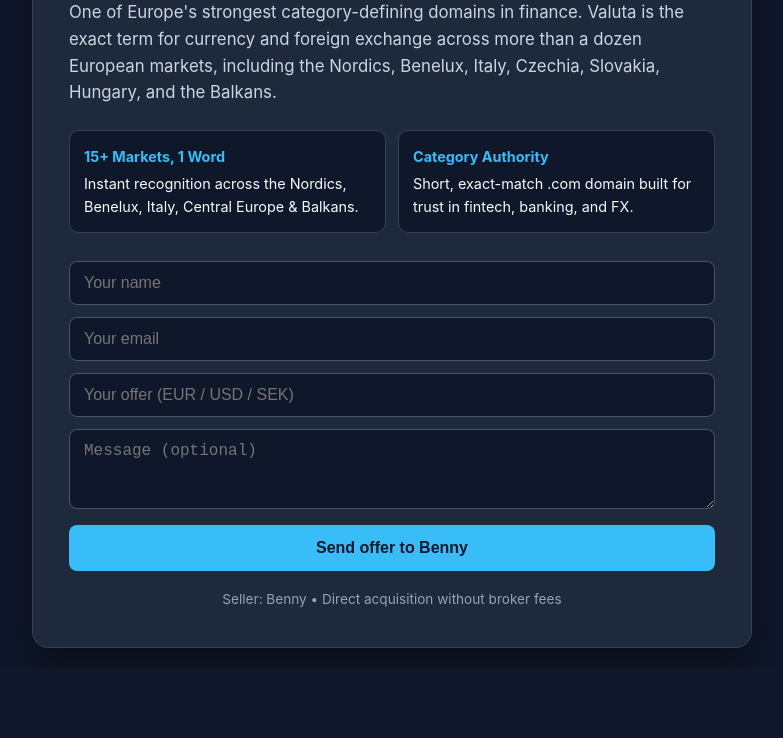
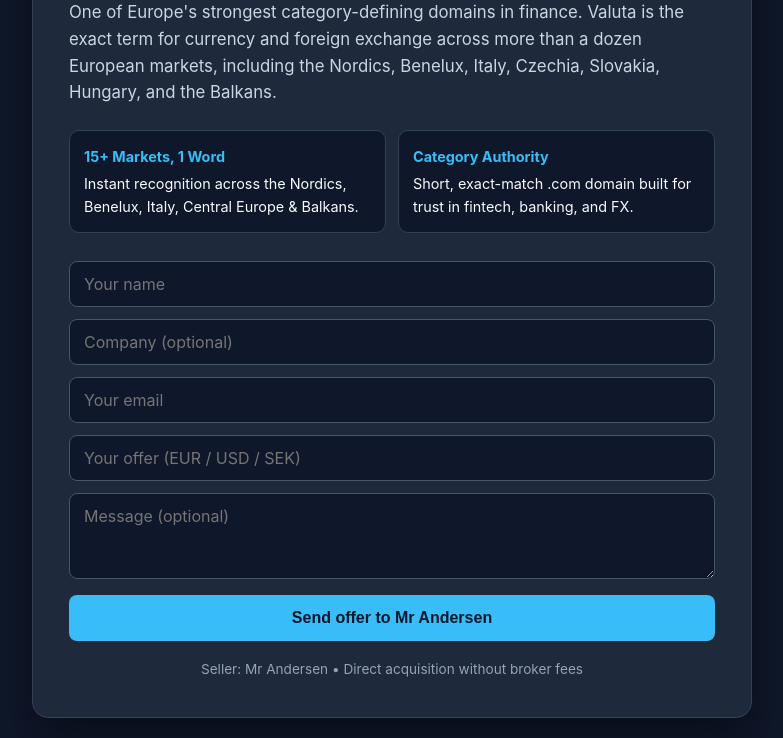
Before and after one commit to bennypeterandersen/Till-salu-For-sale, a plain HTML site: page index.html in a window 1280 px wide. Shown: the part 206-944 px from the top of the page, without its empty margins (248-1031 px from the left). Before the commit the page ends 874 px from the top, so only its background shows below. Drawn offline with Linux system fonts and the light colour scheme.

Commit message:
Update index.html

```diff
--- a/index.html
+++ b/index.html
@@ -6,120 +6,22 @@
   <title>valuta.com – Premium Finance Domain For Sale</title>
   <style>
     * { box-sizing: border-box; margin: 0; padding: 0; }
-    body {
-      font-family: -apple-system, BlinkMacSystemFont, "Segoe UI", Roboto, sans-serif;
-      background-color: #0f172a;
-      color: #f8fafc;
-      line-height: 1.6;
-      padding: 20px;
-      display: flex;
-      justify-content: center;
-      align-items: center;
-      min-height: 100vh;
-    }
-    .card {
-      max-width: 720px;
-      width: 100%;
-      background: #1e293b;
-      border: 1px solid #334155;
-      border-radius: 16px;
-      padding: 36px;
-      box-shadow: 0 20px 40px rgba(0,0,0,0.4);
-    }
-    .header-row {
-      display: flex;
-      justify-content: space-between;
-      align-items: center;
-      flex-wrap: wrap;
-      gap: 12px;
-      padding-bottom: 18px;
-      margin-bottom: 24px;
-      border-bottom: 1px solid #334155;
-    }
-    .tag {
-      background: rgba(56, 189, 248, 0.15);
-      color: #38bdf8;
-      padding: 5px 12px;
-      border-radius: 20px;
-      font-size: 0.8rem;
-      font-weight: 700;
-      text-transform: uppercase;
-    }
-    select {
-      background: #0f172a;
-      color: #f8fafc;
-      border: 1px solid #475569;
-      padding: 8px 12px;
-      border-radius: 8px;
-      font-size: 0.95rem;
-      cursor: pointer;
-    }
-    h1 {
-      font-size: 2.1rem;
-      margin-bottom: 14px;
-    }
-    .desc {
-      color: #cbd5e1;
-      font-size: 1.05rem;
-      margin-bottom: 24px;
-    }
-    .grid {
-      display: grid;
-      grid-template-columns: repeat(auto-fit, minmax(220px, 1fr));
-      gap: 12px;
-      margin-bottom: 28px;
-    }
-    .box {
-      background: #0f172a;
-      border: 1px solid #334155;
-      padding: 14px;
-      border-radius: 10px;
-      font-size: 0.9rem;
-    }
-    .box strong {
-      display: block;
-      color: #38bdf8;
-      margin-bottom: 4px;
-    }
-    form {
-      display: flex;
-      flex-direction: column;
-      gap: 12px;
-    }
-    input, textarea {
-      width: 100%;
-      padding: 12px 14px;
-      border-radius: 8px;
-      border: 1px solid #475569;
-      background: #0f172a;
-      color: #f8fafc;
-      font-size: 1rem;
-    }
-    button {
-      background: #38bdf8;
-      color: #0f172a;
-      border: none;
-      padding: 14px;
-      border-radius: 8px;
-      font-size: 1rem;
-      font-weight: 700;
-      cursor: pointer;
-      margin-top: 4px;
-    }
-    button:hover {
-      background: #0284c7;
-      color: #ffffff;
-    }
-    .footer {
-      margin-top: 18px;
-      text-align: center;
-      font-size: 0.85rem;
-      color: #94a3b8;
-    }
-    @media (max-width: 480px) {
-      .card { padding: 22px 16px; }
-      h1 { font-size: 1.7rem; }
-    }
+    body { font-family: -apple-system, BlinkMacSystemFont, "Segoe UI", Roboto, sans-serif; background-color: #0f172a; color: #f8fafc; line-height: 1.6; padding: 20px; display: flex; justify-content: center; align-items: center; min-height: 100vh; }
+    .card { max-width: 720px; width: 100%; background: #1e293b; border: 1px solid #334155; border-radius: 16px; padding: 36px; box-shadow: 0 20px 40px rgba(0,0,0,0.4); }
+    .header-row { display: flex; justify-content: space-between; align-items: center; flex-wrap: wrap; gap: 12px; padding-bottom: 18px; margin-bottom: 24px; border-bottom: 1px solid #334155; }
+    .tag { background: rgba(56,189,248,0.15); color: #38bdf8; padding: 5px 12px; border-radius: 20px; font-size: 0.8rem; font-weight: 700; text-transform: uppercase; }
+    select { background: #0f172a; color: #f8fafc; border: 1px solid #475569; padding: 8px 12px; border-radius: 8px; font-size: 0.95rem; cursor: pointer; }
+    h1 { font-size: 2.1rem; margin-bottom: 14px; }
+    .desc { color: #cbd5e1; font-size: 1.05rem; margin-bottom: 24px; }
+    .grid { display: grid; grid-template-columns: repeat(auto-fit, minmax(220px, 1fr)); gap: 12px; margin-bottom: 28px; }
+    .box { background: #0f172a; border: 1px solid #334155; padding: 14px; border-radius: 10px; font-size: 0.9rem; }
+    .box strong { display: block; color: #38bdf8; margin-bottom: 4px; }
+    form { display: flex; flex-direction: column; gap: 12px; }
+    input, textarea { width: 100%; padding: 12px 14px; border-radius: 8px; border: 1px solid #475569; background: #0f172a; color: #f8fafc; font-size: 1rem; font-family: inherit; }
+    button { background: #38bdf8; color: #0f172a; border: none; padding: 14px; border-radius: 8px; font-size: 1rem; font-weight: 700; cursor: pointer; margin-top: 4px; }
+    button:hover { background: #0284c7; color: #ffffff; }
+    .footer { margin-top: 18px; text-align: center; font-size: 0.85rem; color: #94a3b8; }
+    @media (max-width: 480px) { .card { padding: 22px 16px; } h1 { font-size: 1.7rem; } }
   </style>
 </head>
 <body>
@@ -143,32 +45,32 @@
   </div>
 
   <h1 id="t-title">valuta.com is for sale</h1>
-  <p class="desc" id="t-pitch">
-    One of Europe's strongest category-defining domains in finance. Valuta is the exact term for currency and foreign exchange across more than a dozen European markets, including the Nordics, Benelux, Italy, Czechia, Slovakia, Hungary, and the Balkans.
-  </p>
+  <p class="desc" id="t-pitch"></p>
 
   <div class="grid">
     <div class="box">
-      <strong id="t-b1-head">15+ Markets, 1 Word</strong>
-      <span id="t-b1-text">Instant recognition across the Nordics, Benelux, Italy, Central Europe & Balkans.</span>
+      <strong id="t-b1-head"></strong>
+      <span id="t-b1-text"></span>
     </div>
     <div class="box">
-      <strong id="t-b2-head">Category Authority</strong>
-      <span id="t-b2-text">Short, exact-match .com domain built for trust in fintech, banking, and FX.</span>
+      <strong id="t-b2-head"></strong>
+      <span id="t-b2-text"></span>
     </div>
   </div>
 
-  <form action="https://formsubmit.co" method="POST">
+  <!-- BYT UT DIN_EPOST@EXEMPEL.SE mot Mr Andersens riktiga e-postadress -->
+  <form action="https://formsubmit.co/DIN_EPOST@EXEMPEL.SE" method="POST">
     <input type="hidden" name="_subject" value="Nytt bud på valuta.com">
     <input type="hidden" name="_captcha" value="false">
-    <input type="text" id="f-name" name="name" placeholder="Your name" required>
-    <input type="email" id="f-email" name="email" placeholder="Your email" required>
-    <input type="text" id="f-offer" name="offer" placeholder="Your offer (EUR / USD / SEK)" required>
-    <textarea id="f-msg" name="message" rows="3" placeholder="Message (optional)"></textarea>
-    <button type="submit" id="t-btn">Send offer to Benny</button>
+    <input type="text" id="f-name" name="name" required>
+    <input type="text" id="f-company" name="company">
+    <input type="email" id="f-email" name="email" required>
+    <input type="text" id="f-offer" name="offer" required>
+    <textarea id="f-msg" name="message" rows="3"></textarea>
+    <button type="submit" id="t-btn"></button>
   </form>
 
-  <div class="footer" id="t-seller">Seller: Benny • Direct acquisition without broker fees</div>
+  <div class="footer" id="t-seller"></div>
 </div>
 
 <script>
@@ -182,11 +84,12 @@
     b2h: "Category Authority",
     b2t: "Short, exact-match .com domain built for trust in fintech, banking, and FX.",
     name: "Your name",
+    company: "Company (optional)",
     email: "Your email",
     offer: "Your offer (EUR / USD / SEK)",
     msg: "Message (optional)",
-      btn: "Send offer to Benny",
-      seller: "Seller: Benny • Direct acquisition without broker fees"
+    btn: "Send offer to Mr Andersen",
+    seller: "Seller: Mr Andersen • Direct acquisition without broker fees"
   },
   sv: {
     badge: "Premium Fintech-domän",
@@ -197,11 +100,12 @@
     b2h: "Maximal auktoritet",
     b2t: "Kort, exakt .com-domän som skapar omedelbart förtroende inom fintech och finans.",
     name: "Ditt namn",
+    company: "Företag (valfritt)",
     email: "Din e-postadress",
     offer: "Ditt bud (SEK / EUR / USD)",
     msg: "Meddelande (valfritt)",
-      btn: "Skicka bud till Benny",
-      seller: "Säljare: Benny • Direktkontakt utan mellanhänder"
+    btn: "Skicka bud till Mr Andersen",
+    seller: "Säljare: Mr Andersen • Direktkontakt utan mellanhänder"
   },
   no: {
     badge: "Premium Fintech-domene",
@@ -212,11 +116,12 @@
     b2h: "Maksimal autoritet",
     b2t: "Kort, eksakt .com-domene som skaper umiddelbar tillit i finansbransjen.",
     name: "Ditt navn",
+    company: "Firma (valgfritt)",
     email: "Din e-postadresse",
     offer: "Ditt bud (NOK / EUR / USD)",
     msg: "Melding (valgfritt)",
-      btn: "Send bud til Benny",
-      seller: "Selger: Benny • Direkte kontakt uten mellomledd"
+    btn: "Send bud til Mr Andersen",
+    seller: "Selger: Mr Andersen • Direkte kontakt uten mellomledd"
   },
   da: {
     badge: "Premium Fintech-domæne",
@@ -227,11 +132,12 @@
     b2h: "Maksimal autoritet",
     b2t: "Kort, præcist .com-domæne der skaber øjeblikkelig tillid i finanssektoren.",
     name: "Dit navn",
+    company: "Virksomhed (valgfrit)",
     email: "Din e-mailadresse",
     offer: "Dit bud (DKK / EUR / USD)",
     msg: "Besked (valgfrit)",
-      btn: "Send bud til Benny",
-      seller: "Sælger: Benny • Direkte kontakt uden mellemled"
+    btn: "Send bud til Mr Andersen",
+    seller: "Sælger: Mr Andersen • Direkte kontakt uden mellemled"
   },
   nl: {
     badge: "Premium Fintech-domein",
@@ -242,11 +148,12 @@
     b2h: "Maximale autoriteit",
     b2t: "Kort, exact .com-domein dat direct vertrouwen wekt in de financiële wereld.",
     name: "Uw naam",
+    company: "Bedrijf (optioneel)",
     email: "Uw e-mailadres",
     offer: "Uw bod (EUR / USD)",
     msg: "Bericht (optioneel)",
-      btn: "Stuur bod naar Benny",
-      seller: "Verkoper: Benny • Direct contact zonder tussenpersonen"
+    btn: "Stuur bod naar Mr Andersen",
+    seller: "Verkoper: Mr Andersen • Direct contact zonder tussenpersonen"
   },
   it: {
     badge: "Dominio Fintech Premium",
@@ -257,12 +164,12 @@
     b2h: "Massima Autorevolezza",
     b2t: "Dominio .com breve ed esatto, ideale per ispirare fiducia nella finanza.",
     name: "Il tuo nome",
+    company: "Azienda (opzionale)",
     email: "La tua email",
     offer: "La tua offerta (EUR / USD)",
-Use code with caution.
     msg: "Messaggio (opzionale)",
-btn: "Invia offerta a Benny",
-seller: "Venditore: Benny • Contatto diretto senza intermediari"
+    btn: "Invia offerta a Mr Andersen",
+    seller: "Venditore: Mr Andersen • Contatto diretto senza intermediari"
   },
   de: {
     badge: "Premium Fintech-Domain",
@@ -273,11 +180,12 @@ b1t: "Sofortige Wiedererkennung im DACH-Raum, Skandinavien, Benelux, Italien & O
     b2h: "Maximale Autorität",
     b2t: "Kurze, exakte .com-Domain für höchstes Vertrauen im Finanz- und FX-Sektor.",
     name: "Ihr Name",
+    company: "Unternehmen (optional)",
     email: "Ihre E-Mail-Adresse",
     offer: "Ihr Gebot (EUR / CHF / USD)",
     msg: "Nachricht (optional)",
-btn: "Gebot an Benny senden",
-seller: "Verkäufer: Benny • Direkter Kauf ohne Maklergebühren"
+    btn: "Gebot an Mr Andersen senden",
+    seller: "Verkäufer: Mr Andersen • Direkter Kauf ohne Maklergebühren"
   },
   cs: {
     badge: "Prémiová finanční doména",
@@ -288,11 +196,12 @@ b1t: "Okamžitá srozumitelnost v ČR, SR, střední Evropě, Skandinávii, Bene
     b2h: "Maximální autorita",
     b2t: "Krátká a přesná .com doména, která budí okamžitou důvěru ve světě financí.",
     name: "Vaše jméno",
+    company: "Společnost (volitelné)",
     email: "Váš e-mail",
     offer: "Vaše nabídka (CZK / EUR / USD)",
     msg: "Zpráva (volitelné)",
-btn: "Odeslat nabídku Bennymu",
-seller: "Prodejce: Benny • Přímý kontakt bez zprostředkovatelů"
+    btn: "Odeslat nabídku panu Andersenovi",
+    seller: "Prodejce: Mr Andersen • Přímý kontakt bez zprostředkovatelů"
   },
   sk: {
     badge: "Prémiová finančná doména",
@@ -303,11 +212,12 @@ b1t: "Okamžitá zrozumiteľnosť v SR, ČR, strednej Európe, Škandinávii, Be
     b2h: "Maximálna autorita",
     b2t: "Krátka a presná .com doména, ktorá budí okamžitú dôveru vo svete financií.",
     name: "Vaše meno",
+    company: "Spoločnosť (voliteľné)",
     email: "Váš e-mail",
     offer: "Vaša ponuka (EUR / USD)",
     msg: "Správa (voliteľné)",
-btn: "Odoslať ponuku Bennymu",
-seller: "Predajca: Benny • Priamy kontakt bez sprostredkovateľov"
+    btn: "Odoslať ponuku pánovi Andersenovi",
+    seller: "Predajca: Mr Andersen • Priamy kontakt bez sprostredkovateľov"
   },
   hu: {
     badge: "Prémium Fintech Domain",
@@ -318,11 +228,12 @@ b1t: "Azonnali felismerhetőség Magyarországon, Közép-Európában, Skandiná
     b2h: "Maximális tekintély",
     b2t: "Rövid, pontos .com domain, amely azonnali bizalmat épít a pénzügyi szektorban.",
     name: "Az Ön neve",
+    company: "Cég (opcionális)",
     email: "Az Ön e-mail címe",
     offer: "Az Ön ajánlata (HUF / EUR / USD)",
     msg: "Üzenet (opcionális)",
-btn: "Ajánlat küldése Bennynek",
-seller: "Eladó: Benny • Közvetlen kapcsolat közvetítők nélkül"
+    btn: "Ajánlat küldése Mr Andersennek",
+    seller: "Eladó: Mr Andersen • Közvetlen kapcsolat közvetítők nélkül"
   },
   hr: {
     badge: "Premium Fintech Domena",
@@ -333,37 +244,46 @@ b1t: "Trenutna prepoznatljivost u regiji, srednjoj Europi, Skandinaviji, Benelux
     b2h: "Maksimalni autoritet",
     b2t: "Kratka i precizna .com domena koja ulijeva trenutno povjerenje u financijama.",
     name: "Vaše ime",
+    company: "Tvrtka (opcionalno)",
     email: "Vaš e-mail",
     offer: "Vaša ponuda (EUR / USD)",
     msg: "Poruka (opcionalno)",
-btn: "Pošalji ponudu Bennyju",
-seller: "Prodavač: Benny • Izravan kontakt bez posrednika"
+    btn: "Pošalji ponudu gospodinu Andersenu",
+    seller: "Prodavač: Mr Andersen • Izravan kontakt bez posrednika"
   }
 };
+
 function updatePageLanguage(code) {
   var lang = langData[code] ? code : "en";
   var d = langData[lang];
   document.documentElement.lang = lang;
   document.getElementById("lang-menu").value = lang;
-document.getElementById("t-badge").innerText = d.badge;
-document.getElementById("t-title").innerText = d.title;
-document.getElementById("t-pitch").innerText = d.pitch;
-document.getElementById("t-b1-head").innerText = d.b1h;
-document.getElementById("t-b1-text").innerText = d.b1t;
-document.getElementById("t-b2-head").innerText = d.b2h;
-document.getElementById("t-b2-text").innerText = d.b2t;
+  document.getElementById("t-badge").textContent = d.badge;
+  document.getElementById("t-title").textContent = d.title;
+  document.getElementById("t-pitch").textContent = d.pitch;
+  document.getElementById("t-b1-head").textContent = d.b1h;
+  document.getElementById("t-b1-text").textContent = d.b1t;
+  document.getElementById("t-b2-head").textContent = d.b2h;
+  document.getElementById("t-b2-text").textContent = d.b2t;
   document.getElementById("f-name").placeholder = d.name;
+  document.getElementById("f-company").placeholder = d.company;
   document.getElementById("f-email").placeholder = d.email;
   document.getElementById("f-offer").placeholder = d.offer;
   document.getElementById("f-msg").placeholder = d.msg;
-document.getElementById("t-btn").innerText = d.btn;
-document.getElementById("t-seller").innerText = d.seller;
+  document.getElementById("t-btn").textContent = d.btn;
+  document.getElementById("t-seller").textContent = d.seller;
+  document.title = "valuta.com – " + d.badge;
 }
+
 var menu = document.getElementById("lang-menu");
-menu.onchange = function() {
+menu.addEventListener("change", function () {
   updatePageLanguage(this.value);
-};
+});
+
 var navLang = (navigator.language || navigator.userLanguage || "en").toLowerCase().substring(0, 2);
 var map = { nb: "no", nn: "no", sl: "hr", sr: "hr", bs: "hr" };
 var startLang = map[navLang] || (langData[navLang] ? navLang : "en");
 updatePageLanguage(startLang);
+</script>
+</body>
+</html>
```
Lines whose indentation alone changed are shown as unchanged.
